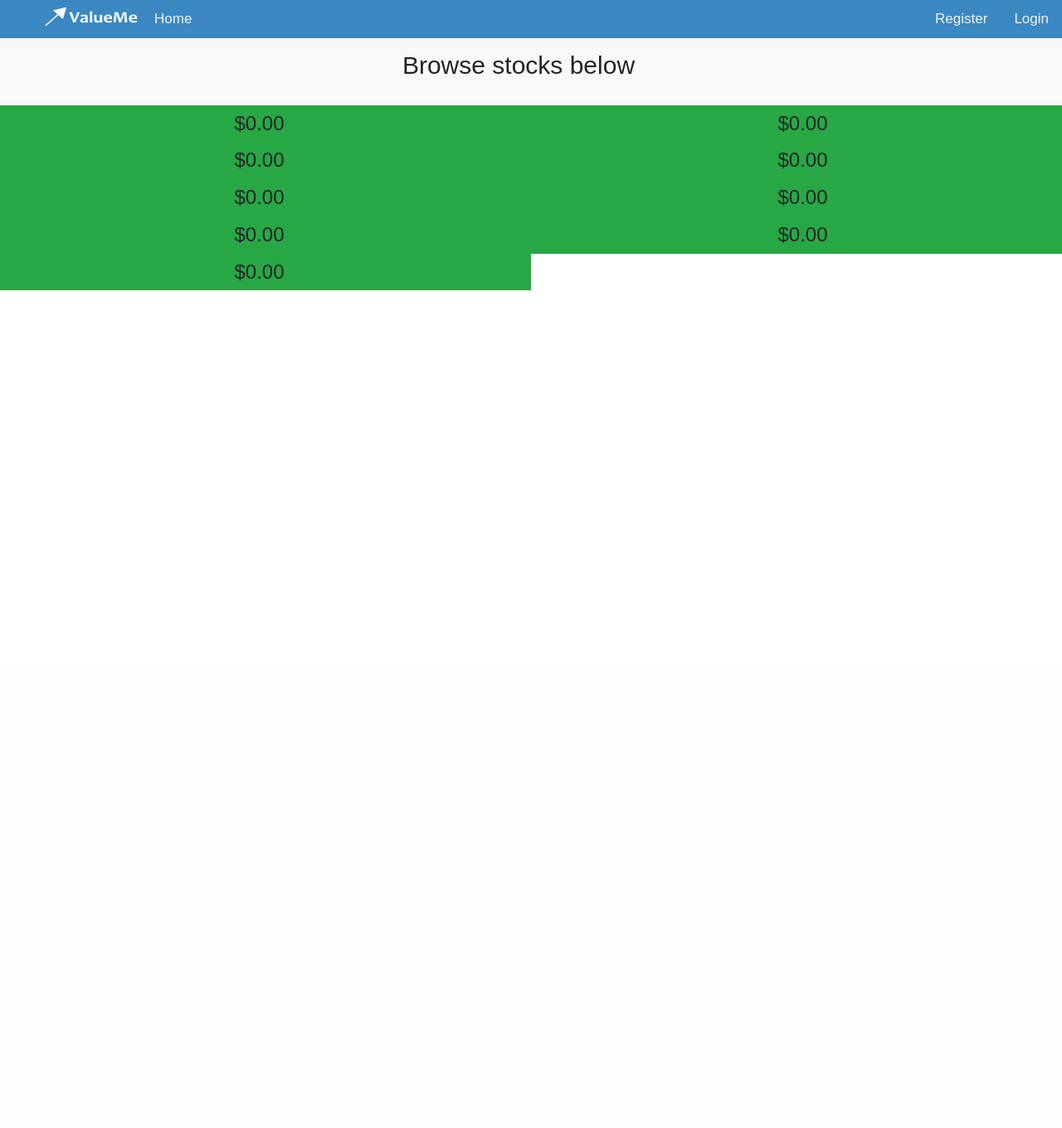
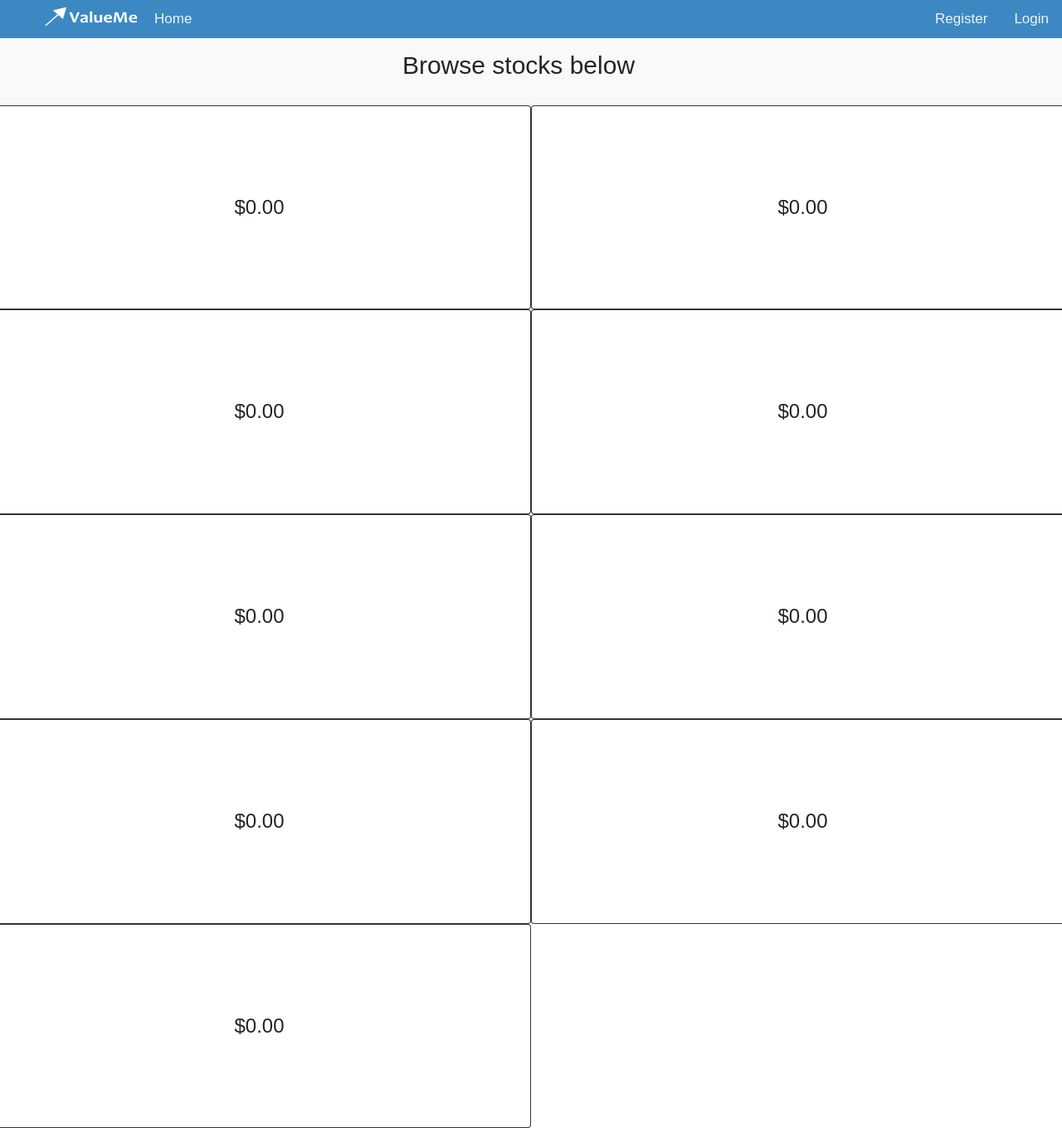
Before and after one commit to matty271828/travelbotonline, a Flask app: page /browse in a window 1280 px wide. Shown: the whole page at 83% size. Before the commit the page ends 350 px from the top, so only its background shows below. Run offline with Flask 2, Linux system fonts and the light colour scheme; data that the repository does not hold is empty; some libraries are stand-ins or nearby versions.

Commit message:
Formatted stock card styling

```diff
--- a/templates/browse.html
+++ b/templates/browse.html
@@ -14,7 +14,7 @@
 <div class="container-fluid">
     <div class="row">
     {% for stock in stocks_list %}
-    <div class="col-sm-6 bg-success">
+    <div class="col-sm-6 card">
         <h4>{{ stock.name }}</h4>
         <h4>{{ stock.price | usd }}</h4>
     </div>
```
Also changed, not shown: 4 other files.
